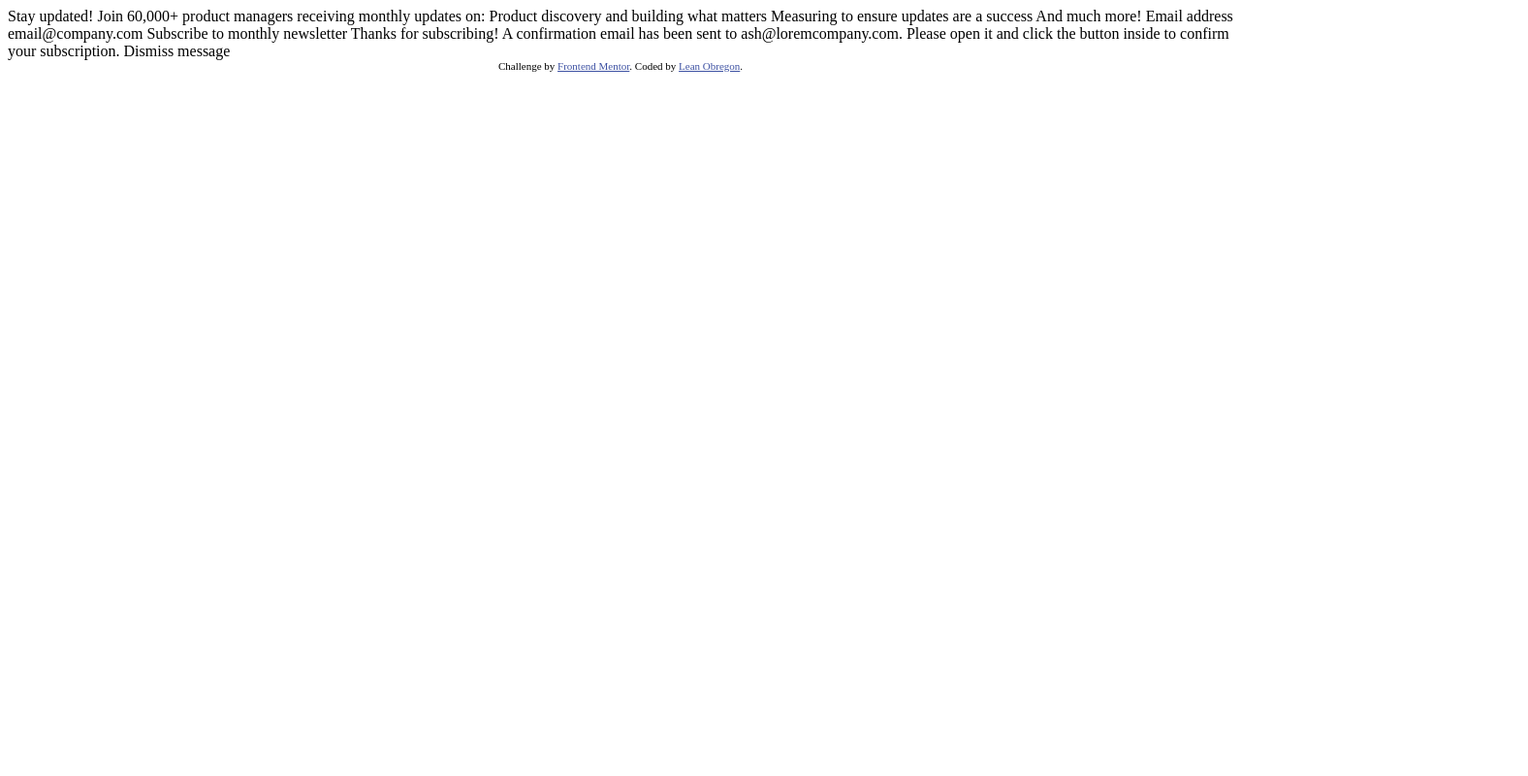
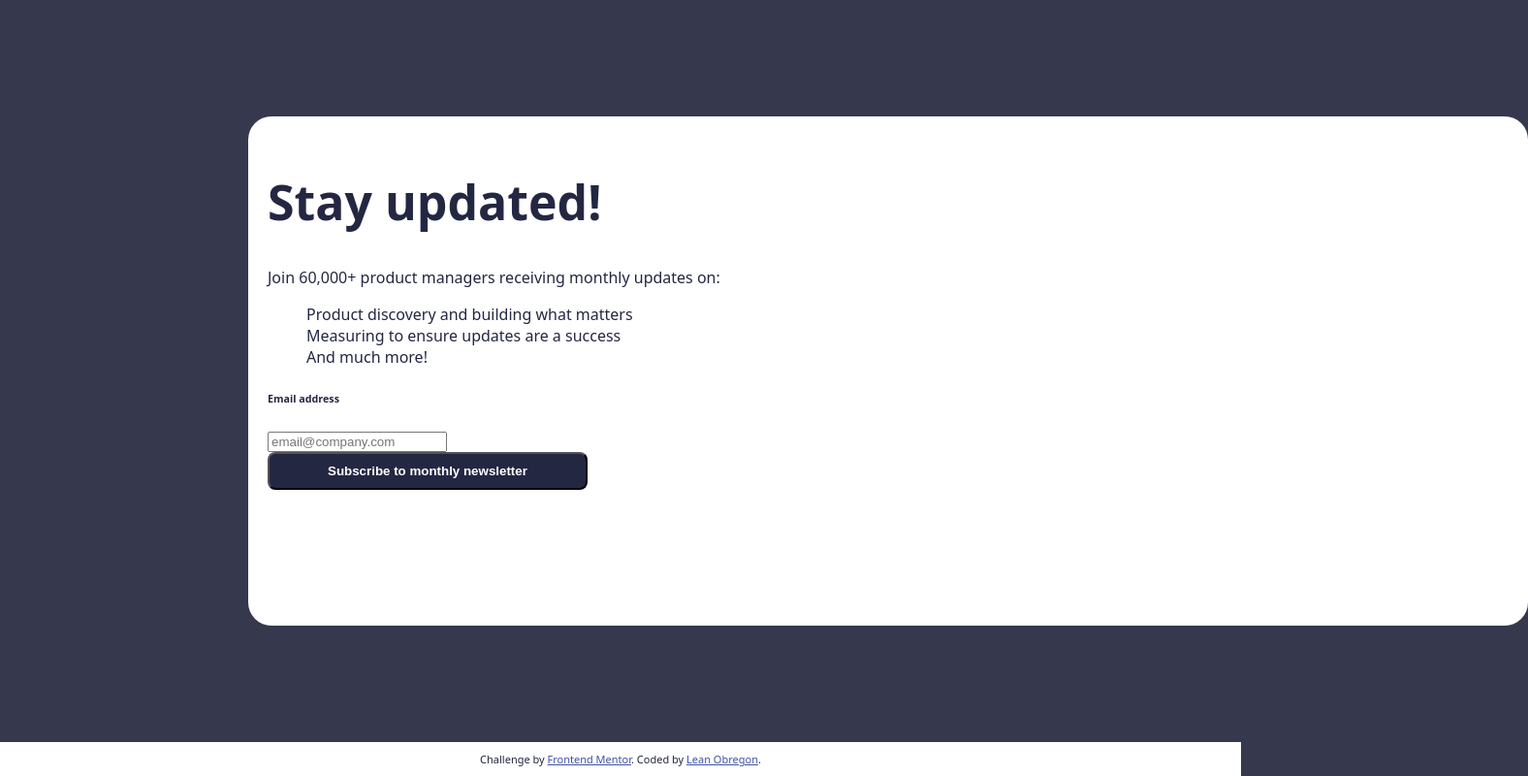
Before and after one commit to leann1109/newsletter-signup, a website: page index.html in a window 1280 px wide. Shown: the whole page at 97% size, 1576 px wide, since content can reach past the window. Drawn offline with Linux system fonts and the light colour scheme.

Commit message:
starting code

```diff
--- a/index.html
+++ b/index.html
@@ -5,8 +5,9 @@
   <meta name="viewport" content="width=device-width, initial-scale=1.0"> <!-- displays site properly based on user's device -->
 
   <link rel="icon" type="image/png" sizes="32x32" href="./assets/images/favicon-32x32.png">
+  <link rel="stylesheet" href="/styles/index.css" />
 
-  <title>Frontend Mentor | Newsletter sign-up form with success message</title>
+  <title>Newsletter Form</title>
 
   <!-- Feel free to remove these styles or customise in your own stylesheet 👍 -->
   <style>
@@ -17,36 +18,43 @@
 <body>
 
   <!-- Sign-up form start -->
+  <div class="sign-up-form-container">
+    <h1 class="sign-up-form-heading">Stay updated!</h1>
+      <p>Join 60,000+ product managers receiving monthly updates on:</p>
 
-  Stay updated!
+      <ul class="sign-up-form-list">
+        <li class="sign-up-form-list-item">Product discovery and building what matters</li>
+        <li class="sign-up-form-list-item">Measuring to ensure updates are a success</li>
+        <li class="sign-up-form-list-item">And much more!</li>
+      </ul>
 
-  Join 60,000+ product managers receiving monthly updates on:
+      <h6 class="sign-up-form-email">Email address</h6>
+      <form>
+        <input placeholder="email@company.com">
+      </form>
 
-  Product discovery and building what matters
-  Measuring to ensure updates are a success
-  And much more!
-
-  Email address
-  email@company.com
-
-  Subscribe to monthly newsletter
+      <button class="sign-up-form-button">Subscribe to monthly newsletter</button>
+    </div>
 
   <!-- Sign-up form end -->
 
   <!-- Success message start -->
 
-  Thanks for subscribing!
+  <div class="sign-up-confirmation-container">
+    <h1 class="sign-up-confirmation-heading">Thanks for subscribing!</h1>
 
-  A confirmation email has been sent to ash@loremcompany.com.
-  Please open it and click the button inside to confirm your subscription.
+    <p class="sign-up-confirmation-message">A confirmation email has been sent to ash@loremcompany.com.
+    Please open it and click the button inside to confirm your subscription.</p>
 
-  Dismiss message
-
+    <button class="sign-up-confirmation-button">Dismiss message</button>
+  </div>
   <!-- Success message end -->
 
-  <div class="attribution">
-    Challenge by <a href="https://www.frontendmentor.io?ref=challenge" target="_blank">Frontend Mentor</a>.
-    Coded by <a href="#">Lean Obregon</a>.
-  </div>
+  <footer>
+    <div class="attribution">
+      Challenge by <a href="https://www.frontendmentor.io?ref=challenge" target="_blank">Frontend Mentor</a>.
+      Coded by <a href="#">Lean Obregon</a>.
+    </div>
+  </footer>
 </body>
 </html>
--- /dev/null
+++ b/styles/index.scss
@@ -0,0 +1,66 @@
+:root {
+    // Colors used on the newsletter
+    --window-background: hsl(235, 18%, 26%);
+    --newsletter-background: hsl(0, 0%, 100%);
+    --primary-color: hsl(4, 100%, 67%);
+    --font-color: hsl(234, 29%, 20%);
+    --placeholder-color: hsl(231, 7%, 60%);
+
+    --font-size-p: 16px;
+    }
+
+body {
+    background-color: var(--window-background);
+    font-family: system-ui, -apple-system, BlinkMacSystemFont, 'Segoe UI', Roboto, Oxygen, Ubuntu, Cantarell, 'Open Sans', 'Helvetica Neue', sans-serif;
+    font-size: var(--font-size-p);
+    width: 100vw;
+    height: 100vh;
+    display: flex;
+    flex-direction: column;
+    margin: 0;
+    padding: 0;
+    color: var(--font-color);
+}
+
+.sign-up-form-container {
+
+    background-color: var(--newsletter-background);
+    width: 100%;
+    height: 100%;
+    border-radius: 24px;
+    margin: 15vh 20vw;
+    padding: 20px;
+
+    .sign-up-form-heading {
+        font-size: 50px;
+        font-weight: 700;
+    }
+
+    .sign-up-form-list-item {
+        list-style: none;
+    }
+
+    .sign-up-form-button {
+        background-color: var(--font-color);
+        color: var(--newsletter-background);
+        border-radius: 8px;
+        font-weight: 700;
+        padding: 10px 60px;
+    }
+}
+
+.sign-up-confirmation-container {
+    display: none;
+}
+
+footer {
+    background-color: var(--newsletter-background);
+    text-align: center;
+    justify-content: center;
+    align-content: flex-end;
+    padding: 10px;
+}
+
+@media screen and (max-width: 375px){
+
+}
```
Also changed, not shown: package.json (added, +12 -0 lines), styles/index.css (added), 2 other files.
